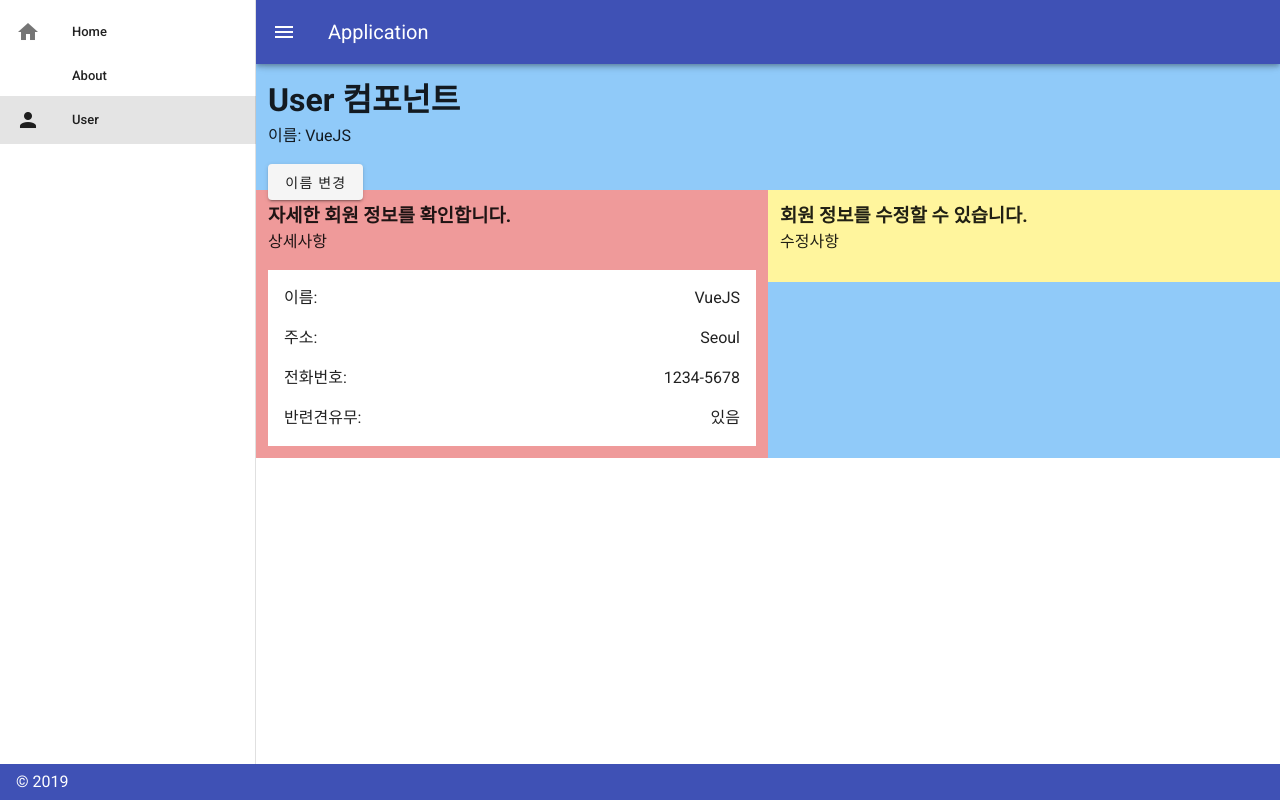
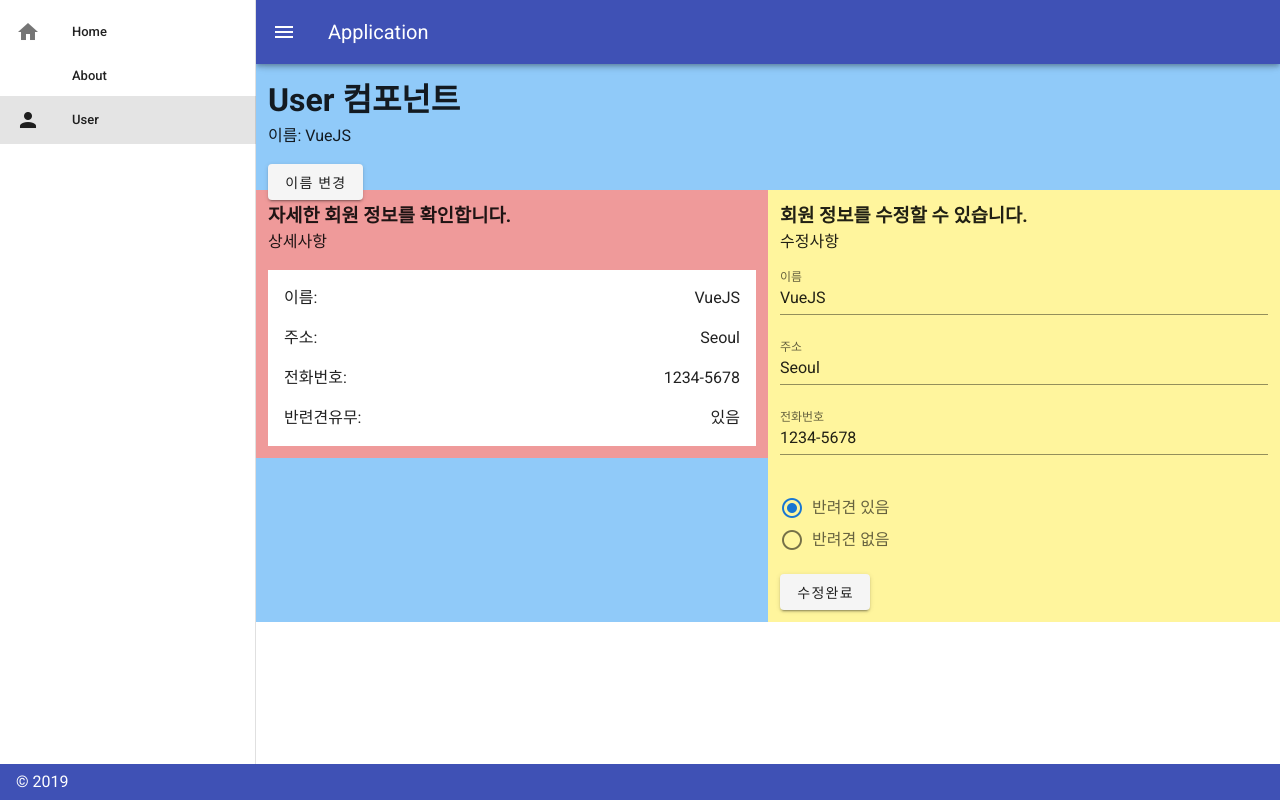
Before and after one commit to rudalson/vue-webblog, a Vue app: page /user in a window 1280 px wide. Built offline with nearby package versions, Linux system fonts and the light colour scheme.

Commit message:
before showing the emit usage emit 사용예를 보기 전 사전 작업 2

```diff
--- a/src/components/User.vue
+++ b/src/components/User.vue
@@ -14,7 +14,12 @@
         />
       </v-flex>
       <v-flex xs12 sm6>
-        <UserEdit/>
+        <UserEdit
+          :name="name"
+          :address="address"
+          :phone="phone"
+          :hasDog="hasDog"
+        />
       </v-flex>
     </v-layout>
   </div>
--- a/src/components/UserEdit.vue
+++ b/src/components/UserEdit.vue
@@ -2,8 +2,52 @@
   <div class="yellow lighten-3 pa-3">
     <h3>회원 정보를 수정할 수 있습니다.</h3>
     <p>수정사항</p>
+    <v-text-field
+            label="이름"
+            v-model="user.name"
+    />
+    <v-text-field
+            label="주소"
+            v-model="user.address"
+    />
+    <v-text-field
+            label="전화번호"
+            v-model="user.phone"
+    />
+    <v-radio-group v-model="user.hasDog">
+      <v-radio
+              label="반려견 있음"
+              :value="true"
+      />
+      <v-radio
+              label="반려견 없음"
+              :value="false"
+      />
+    </v-radio-group>
+    <v-btn @click="changeUser">수정완료</v-btn>
   </div>
 </template>
 
 <script>
+  export default {
+    props: ['name', 'address', 'phone', 'hasDog'],
+    data () {
+      return {
+        user: {}
+      }
+    },
+    created () {
+      this.user.name = this.name
+      this.user.address = this.address
+      this.user.phone = this.phone
+      this.user.hasDog = this.hasDog
+    },
+    methods: {
+      changeUser() {
+        /* eslint-disable no-console */
+        console.log(this.user)
+        /* eslint-enable no-console */
+      }
+    }
+  }
 </script>
```
